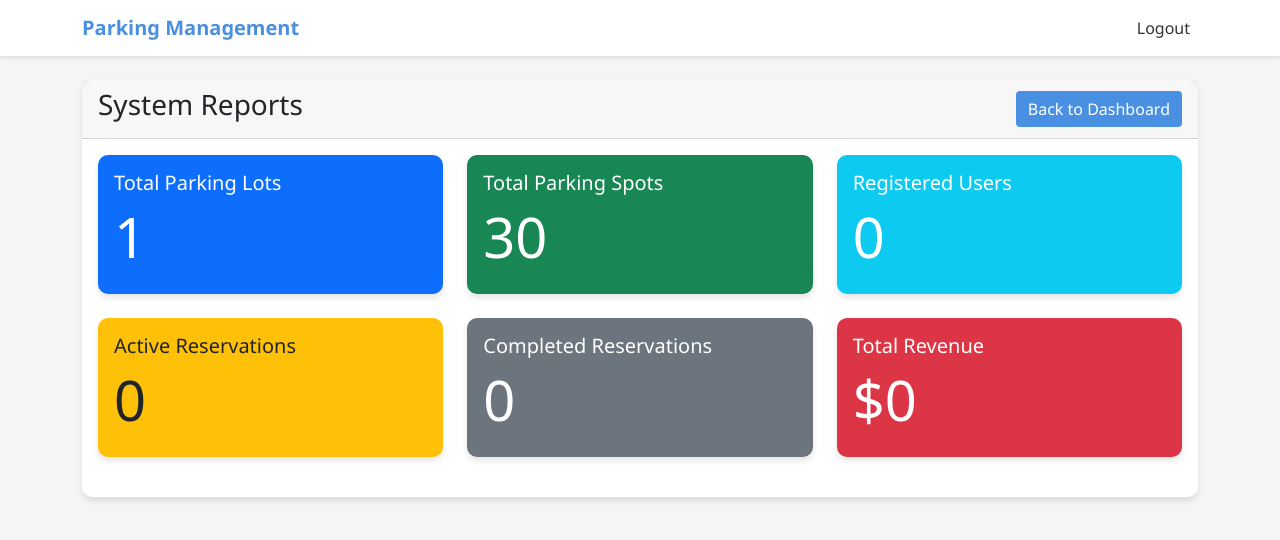
After one commit to 23f3004007/vehicle-parking-app-v1, a Flask app: page /admin/reports in a window 1280 px wide. The commit adds this page. Shown: the top 540 px of the page. Run offline with Flask 3, Linux system fonts and the light colour scheme; a user stored in the database is signed in.

Commit message:
Milestone-VP Summary-Users-Admin

```diff
--- a/app/routes.py
+++ b/app/routes.py
@@ -176,3 +176,33 @@ def parking_history():
         Reservation.leaving_time.isnot(None)
     ).order_by(Reservation.parking_time.desc()).all()
     return render_template('user/history.html', reservations=completed_reservations)
+
+
+@admin.route('/reservations')
+@admin_required
+def view_all_reservations():
+    # Get all reservations with user and spot information
+    reservations = Reservation.query.order_by(Reservation.parking_time.desc()).all()
+    return render_template('admin/reservations.html', reservations=reservations)
+
+@admin.route('/reports')
+@admin_required
+def view_reports():
+    # Get statistics for the reports
+    total_lots = ParkingLot.query.count()
+    total_spots = ParkingSpot.query.count()
+    total_users = User.query.count()
+    active_reservations = Reservation.query.filter(Reservation.leaving_time.is_(None)).count()
+    completed_reservations = Reservation.query.filter(Reservation.leaving_time.isnot(None)).count()
+
+    # Calculate total revenue
+    completed_bookings = Reservation.query.filter(Reservation.leaving_time.isnot(None)).all()
+    total_revenue = sum(booking.calculate_total_cost() for booking in completed_bookings)
+
+    return render_template('admin/reports.html',
+                          total_lots=total_lots,
+                          total_spots=total_spots,
+                          total_users=total_users,
+                          active_reservations=active_reservations,
+                          completed_reservations=completed_reservations,
+                          total_revenue=total_revenue)
--- a/app/templates/admin/dashboard.html
+++ b/app/templates/admin/dashboard.html
@@ -37,7 +37,7 @@
                                     <h5 class="card-title">Reservations</h5>
                                     <i class="fas fa-calendar-check fa-3x mb-3"></i>
                                     <p class="card-text">View all reservations</p>
-                                    <a href="#" class="btn btn-info">View All</a>
+                                    <a href="{{ url_for('admin.view_all_reservations') }}" class="btn btn-info">View All</a>
                                 </div>
                             </div>
                         </div>
@@ -47,7 +47,7 @@
                                     <h5 class="card-title">Reports</h5>
                                     <i class="fas fa-chart-bar fa-3x mb-3"></i>
                                     <p class="card-text">Generate reports</p>
-                                    <a href="#" class="btn btn-warning">View Reports</a>
+                                    <a href="{{ url_for('admin.view_reports') }}" class="btn btn-warning">View Reports</a>
                                 </div>
                             </div>
                         </div>
--- /dev/null
+++ b/app/templates/admin/reports.html
@@ -0,0 +1,67 @@
+{% extends 'base.html' %}
+
+{% block content %}
+<div class="container mt-4">
+    <div class="card">
+        <div class="card-header d-flex justify-content-between align-items-center">
+            <h3>System Reports</h3>
+            <a href="{{ url_for('admin.admin_dashboard') }}" class="btn btn-primary">Back to Dashboard</a>
+        </div>
+        <div class="card-body">
+            <div class="row">
+                <div class="col-md-4 mb-4">
+                    <div class="card bg-primary text-white">
+                        <div class="card-body">
+                            <h5 class="card-title">Total Parking Lots</h5>
+                            <h2 class="display-4">{{ total_lots }}</h2>
+                        </div>
+                    </div>
+                </div>
+                <div class="col-md-4 mb-4">
+                    <div class="card bg-success text-white">
+                        <div class="card-body">
+                            <h5 class="card-title">Total Parking Spots</h5>
+                            <h2 class="display-4">{{ total_spots }}</h2>
+                        </div>
+                    </div>
+                </div>
+                <div class="col-md-4 mb-4">
+                    <div class="card bg-info text-white">
+                        <div class="card-body">
+                            <h5 class="card-title">Registered Users</h5>
+                            <h2 class="display-4">{{ total_users }}</h2>
+                        </div>
+                    </div>
+                </div>
+            </div>
+
+            <div class="row">
+                <div class="col-md-4 mb-4">
+                    <div class="card bg-warning">
+                        <div class="card-body">
+                            <h5 class="card-title">Active Reservations</h5>
+                            <h2 class="display-4">{{ active_reservations }}</h2>
+                        </div>
+                    </div>
+                </div>
+                <div class="col-md-4 mb-4">
+                    <div class="card bg-secondary text-white">
+                        <div class="card-body">
+                            <h5 class="card-title">Completed Reservations</h5>
+                            <h2 class="display-4">{{ completed_reservations }}</h2>
+                        </div>
+                    </div>
+                </div>
+                <div class="col-md-4 mb-4">
+                    <div class="card bg-danger text-white">
+                        <div class="card-body">
+                            <h5 class="card-title">Total Revenue</h5>
+                            <h2 class="display-4">${{ total_revenue }}</h2>
+                        </div>
+                    </div>
+                </div>
+            </div>
+        </div>
+    </div>
+</div>
+{% endblock %}
--- a/app/templates/user/parking_lots.html
+++ b/app/templates/user/parking_lots.html
@@ -26,7 +26,7 @@
                                         {% for spot in lot.spots %}
                                         <div class="parking-spot {% if spot.status == 'A' %}spot-available{% else %}spot-occupied{% endif %}"
                                              data-spot-id="{{ spot.id }}"
-                                             onclick="selectSpot(this, {{ spot.id }}, '{{ spot.status }}')">
+                                             onclick="selectSpot(this, {{ spot.id }}, '{{ spot.status }}')"
                                             {{ spot.id }}
                                         </div>
                                         {% endfor %}
```
Also changed, not shown: app/__init__.py (+16 -10 lines), app/auth.py (+11 -11 lines), app/templates/admin/reservations.html (added, +66 -0 lines), app/templates/auth/login.html (+0 -11 lines), instance/parking.db.
